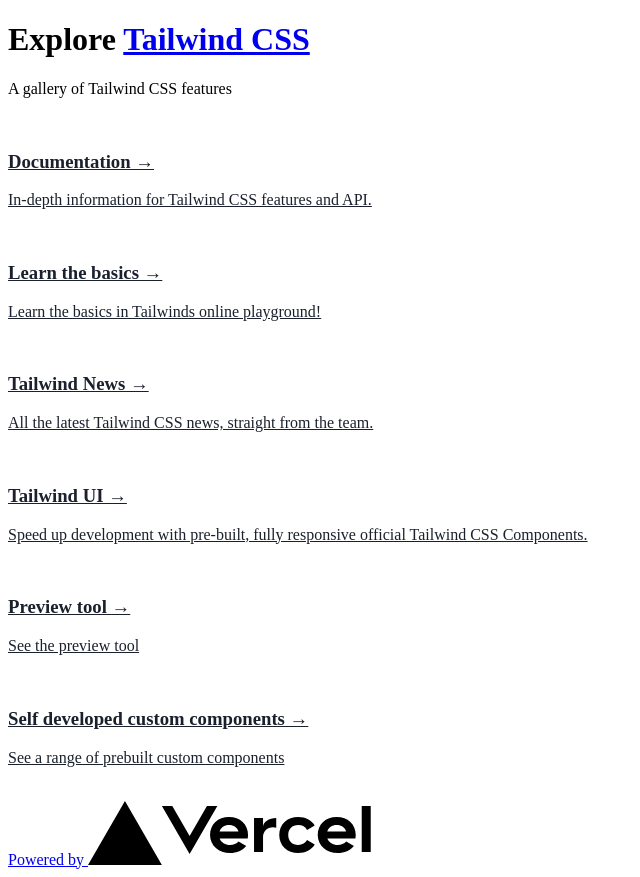
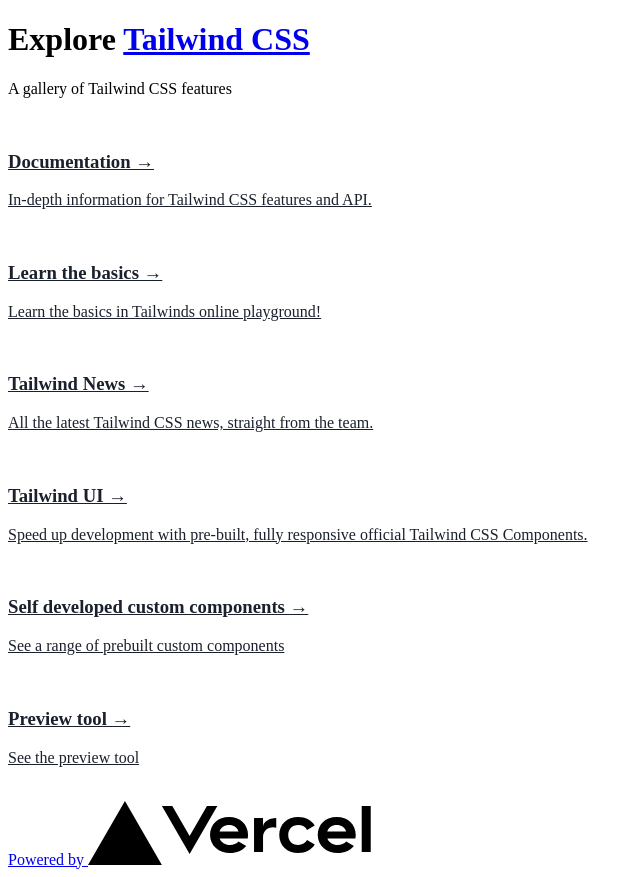
Before and after one commit to jleomorris/next-tailwind, a Next.js app: page / in a window 1280 px wide. Shown: the whole page, without its empty margins (0-640 px from the left). Built offline with nearby package versions, Linux system fonts and the light colour scheme.

Commit message:
Update home features and return home btn syling

```diff
--- a/components/ReturnHome.js
+++ b/components/ReturnHome.js
@@ -2,7 +2,7 @@
   return (
     <a
       href='/'
-      className='text-2xl block my-10 border-2 border-gray-500 hover:border-gray-600 text-gray-500 hover:text-gray-600 text-center rounded-xl  py-3 max-w-xs'
+      className='text-2xl block my-10 border border-gray-500 hover:border-gray-600 text-gray-500 hover:text-gray-600 text-center rounded-xl  py-3 max-w-xs'
     >
       <span className='pr-2'>&#8592;</span>Return to home
     </a>
--- a/pages/index.js
+++ b/pages/index.js
@@ -25,7 +25,7 @@
           </code> */}
           </p>
 
-          <div className='flex flex-wrap justify-center lg:justify-start mt-6 max-w-6xl sm:w-full'>
+          <div className='flex flex-wrap justify-center mt-6 max-w-6xl sm:w-full'>
             <a
               href='https://tailwindcss.com/docs'
               className={`${homeStyles.card} bg-purple-200`}
@@ -66,13 +66,7 @@
                 Tailwind CSS Components.{' '}
               </p>
             </a>
-            <a
-              href='/preview-tool'
-              className={`${homeStyles.card} bg-yellow-200`}
-            >
-              <h3 className='text-2xl font-bold'>Preview tool &rarr;</h3>
-              <p className='mt-4 text-xl'>See the preview tool</p>
-            </a>
+
             <a href='/examples' className={`${homeStyles.card} bg-purple-300`}>
               <h3 className='text-2xl font-bold'>
                 Self developed custom components &rarr;
@@ -80,6 +74,14 @@
               <p className='mt-4 text-xl'>
                 See a range of prebuilt custom components
               </p>
+            </a>
+
+            <a
+              href='/preview-tool'
+              className={`${homeStyles.card} bg-yellow-200`}
+            >
+              <h3 className='text-2xl font-bold'>Preview tool &rarr;</h3>
+              <p className='mt-4 text-xl'>See the preview tool</p>
             </a>
           </div>
         </main>
--- a/styles/Home.module.css
+++ b/styles/Home.module.css
@@ -1,13 +1,13 @@
 .card {
-  @apply text-gray-900 p-6 mt-6 text-left border rounded-xl;
+  @apply text-gray-900 p-6 mt-6 text-left rounded-xl w-full max-w-lg;
 }
 
 .card:hover {
-  @apply bg-opacity-75 border-2;
+  @apply bg-opacity-75;
 }
 
-@screen sm {
+@screen md {
   .card {
-    @apply mr-5;
+    @apply w-1/2 mr-5;
   }
 }
```
